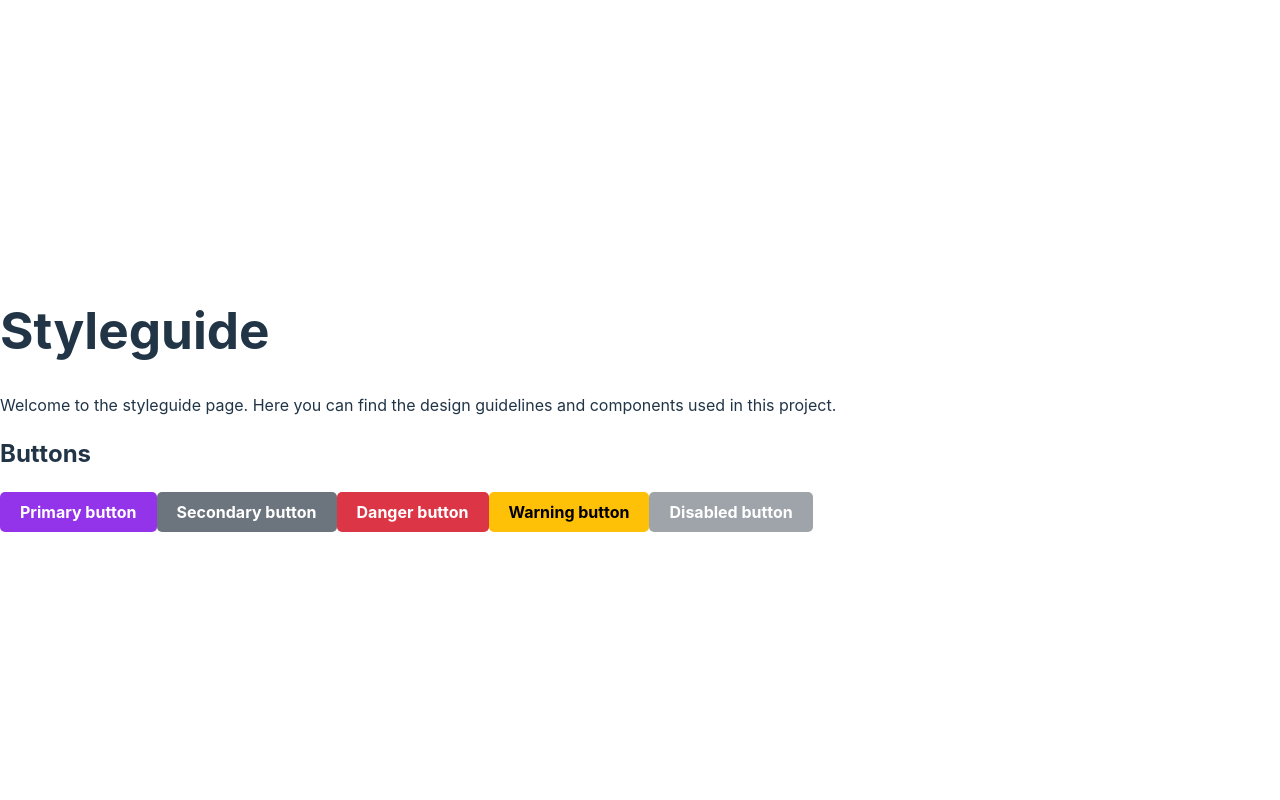
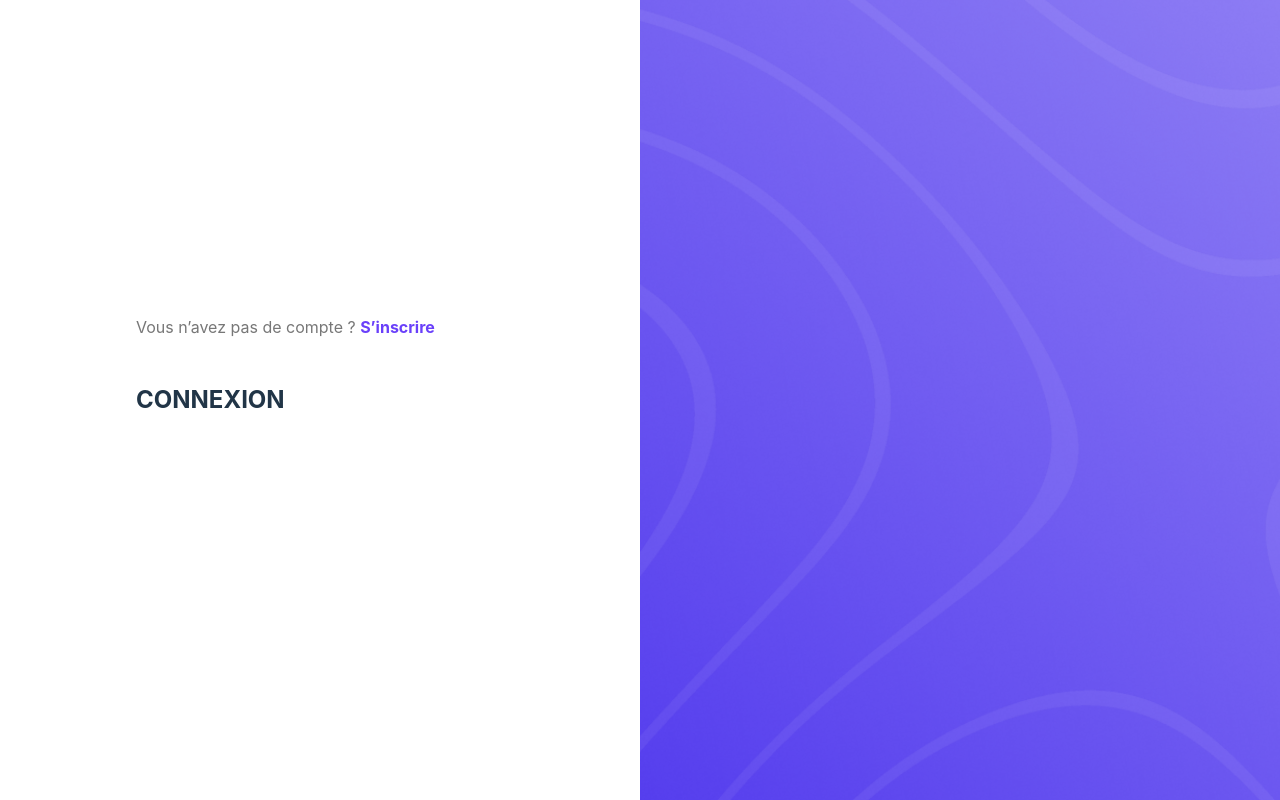
Before and after one commit to Alexisgnd/electron-vite-react-ts, a React (Vite) app: page / in a window 1280 px wide. Built offline with nearby package versions, Linux system fonts and the light colour scheme.

Commit message:
add Authentification page and update main entry point to render it

```diff
--- a/src/main.tsx
+++ b/src/main.tsx
@@ -3,13 +3,13 @@ import { createRoot } from 'react-dom/client'
 import './index.css'
 // import App from './App.tsx'
 import Styleguide from './Styleguide.tsx'
+import Authentification from './pages/authentification.tsx'
 
 createRoot(document.getElementById('root')!).render(
   <StrictMode>
-    {/* Page par défaut de vite + react */}
     {/* <App />  */}
+    {/* <Styleguide /> */}
 
-    {/* Page styleguide */}
-    <Styleguide />
+    <Authentification />
   </StrictMode>,
 )
--- /dev/null
+++ b/src/pages/authentification.scss
@@ -0,0 +1,52 @@
+.auth-container {
+    display: flex;
+    width: 100vw;
+    height: 100vh;
+
+    .auth-left {
+      width: 50%;
+      display: flex;
+      justify-content: center;
+      align-items: center;
+
+      .auth-content {
+        width: 411px;
+        padding: 136px;
+        display: flex;
+        flex-direction: column;
+        gap: 72px;
+
+        .auth-texts {
+          display: flex;
+          flex-direction: column;
+          gap: 16px;
+
+          p {
+            font-size: 16px;
+            color: #777;
+
+            .inscription {
+              color: #6a40fa;
+              font-weight: bold;
+              cursor: pointer;
+            }
+          }
+
+          h1 {
+            font-size: 24px;
+            font-weight: bold;
+          }
+        }
+
+        .auth-form {
+          // Contenu à ajouter plus tard
+        }
+      }
+    }
+
+    .auth-right {
+      width: 50%;
+      background: url("../assets/rectangle_auth.png") no-repeat center;
+      background-size: cover;
+    }
+  }
--- /dev/null
+++ b/src/pages/authentification.tsx
@@ -0,0 +1,27 @@
+import React from "react";
+import "./authentification.scss";
+
+const Authentification = () => {
+  return (
+    <div className="auth-container">
+      {/* Partie gauche */}
+      <div className="auth-left">
+        <div className="auth-content">
+          {/* Section supérieure avec les textes */}
+          <div className="auth-texts">
+            <p>Vous n’avez pas de compte ? <span className="inscription">S’inscrire</span></p>
+            <h1>CONNEXION</h1>
+          </div>
+
+          {/* Section inférieure (vide pour le moment) */}
+          <div className="auth-form"></div>
+        </div>
+      </div>
+
+      {/* Partie droite (image de fond) */}
+      <div className="auth-right"></div>
+    </div>
+  );
+};
+
+export default Authentification;
```
Also changed, not shown: src/assets/rectangle_auth.png (added).
